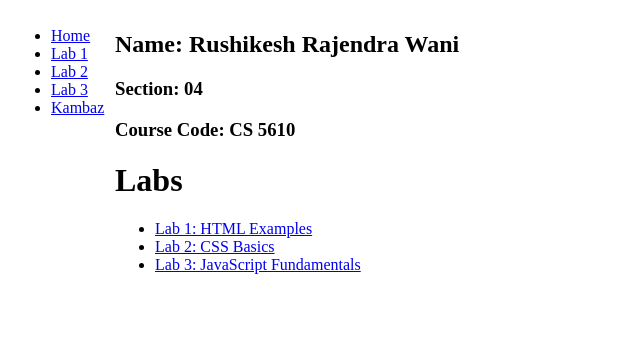
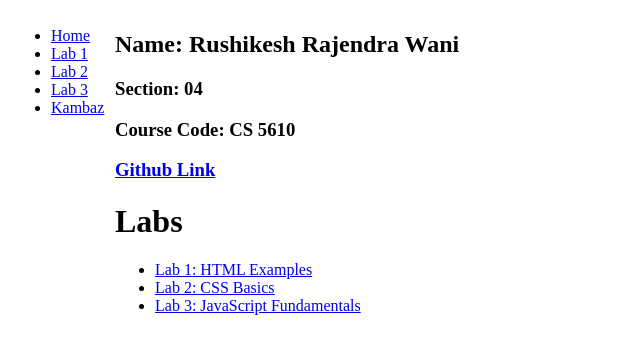
Before and after one commit to Rushikesh36/kambaz-next-js-app, a Next.js app: page /Labs in a window 1280 px wide. Shown: the top 354 px of the page, without its empty margins (0-640 px from the left). Built offline with nearby package versions, Linux system fonts and the light colour scheme.

Commit message:
Added github link

```diff
--- a/app/Labs/page.tsx
+++ b/app/Labs/page.tsx
@@ -1,3 +1,4 @@
+/* eslint-disable react/no-unescaped-entities */
 import Link from "next/link";
 export default function Labs() {
     return (
@@ -6,6 +7,11 @@
                 <h2>Name: Rushikesh Rajendra Wani</h2>
                 <h3>Section: 04</h3>
                 <h3>Course Code: CS 5610</h3>
+                <h3>
+                    <a href="https://github.com/Rushikesh36/kambaz-next-js-app">
+                        Github Link
+                    </a>
+                </h3>
             </div>
             <h1>Labs</h1>
             <ul>
```
